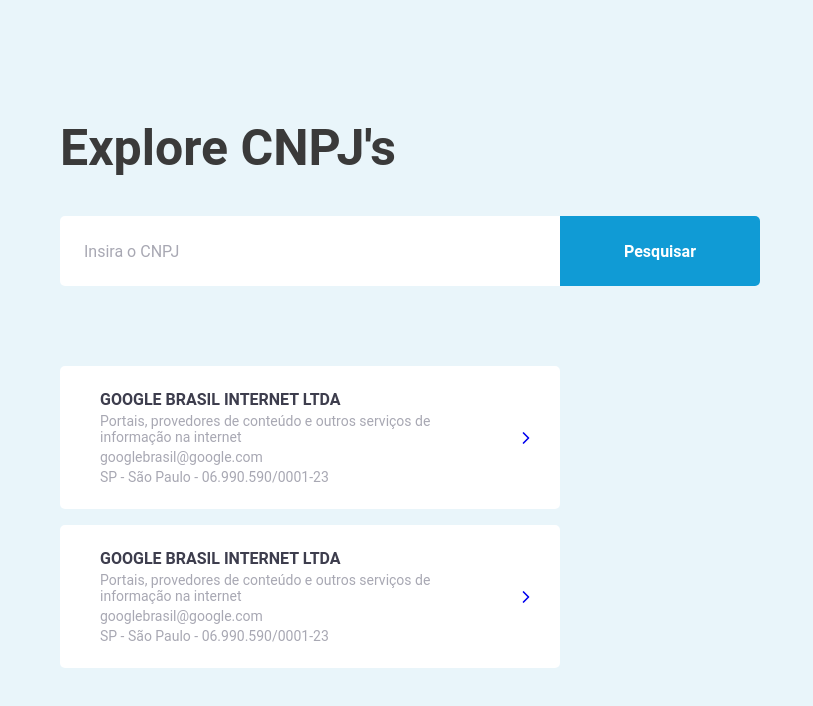
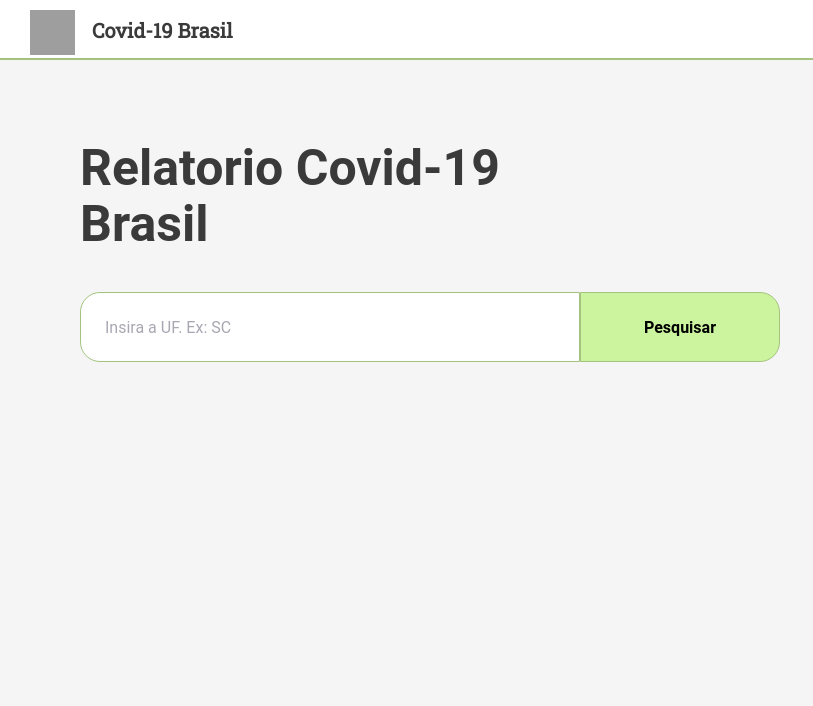
Before and after one commit to RobertaBaseggio/Consultas-CNPJ, a React (Create React App) app: page / in a window 1280 px wide. Shown: the top 706 px of the page, without its empty margins (0-813 px from the left). Built offline with nearby package versions, Linux system fonts and the light colour scheme; grey boxes are pictures that could not be loaded.

Commit message:
Listagem dos casos de corona virus no brasil

```diff
--- a/public/index.html
+++ b/public/index.html
@@ -5,8 +5,8 @@
     <link rel="icon" href="%PUBLIC_URL%/favicon.ico" />
     <meta name="viewport" content="width=device-width, initial-scale=1" />
     <meta name="theme-color" content="#000000" />
-
-    <title>Consulta CNPJ</title>
+    <link href="https://fonts.googleapis.com/css2?family=Roboto+Slab&display=swap" rel="stylesheet">
+    <title>Casos Covid-19 Brasil</title>
   </head>
   <body>
     <noscript>You need to enable JavaScript to run this app.</noscript>
--- a/src/Home/index.tsx
+++ b/src/Home/index.tsx
@@ -1,26 +1,27 @@
 import React, { useState, FormEvent } from 'react';
-import { FiChevronRight} from 'react-icons/fi';
 import api from '../services/api';
 
-import { Title, Repositories, Form } from './styles';
+import { Title, Repositories, Form, Header } from './styles';
 
 interface Repository {
-  full_name: string;
-  description: string;
-  owner: {
-    login: string;
-    avatar_url: string;
-  }
+  uf: string;
+  state: string;
+  cases: string;
+  deaths: string;
+  suspects: string;
+  refuses: string;
 }
 
 const Home: React.FC = () => {
   const [newRepo, setNewRepo] = useState('');
   const [repositories, setRepositories] = useState<Repository[]>([]);
+  let uf: string;
 
   async function handleAddRepository(event: FormEvent<HTMLFormElement>): Promise<void> {
     event.preventDefault();
-    const response = await api.get<Repository>(`repos/${newRepo}`);
+    const response = await api.get<Repository>(`${newRepo}`);
     const repository = response.data;
+    uf = newRepo;
 
     setRepositories([...repositories, repository]);
     setNewRepo('');
@@ -28,35 +29,33 @@
   }
   return (
     <>
-      <Title>Explore CNPJ's</Title>
+    <Header>
+        <img src="https://image.flaticon.com/icons/png/128/2913/2913584.png" />
+        <h1>Covid-19 Brasil</h1>
+    </Header>
+
+      <Title>Relatorio Covid-19 Brasil</Title>
 
       <Form onSubmit={handleAddRepository}>
         <input value={newRepo} onChange={e => setNewRepo(e.target.value)}
-          placeholder="Insira o CNPJ" />
+          placeholder="Insira a UF. Ex: SC" />
         <button type="submit"> Pesquisar </button>
       </Form>
-
       <Repositories>
-        <div>
-        <a  href="#">
-          <div>
-            <strong>GOOGLE BRASIL INTERNET LTDA</strong>
-            <p>Portais, provedores de conteúdo e outros serviços de informação na internet</p>
-            <p>googlebrasil@google.com</p>
-            <p>SP - São Paulo - 06.990.590/0001-23</p>
-          </div>
-          <FiChevronRight size={20}/>
-        </a>
-        <a  href="#">
-          <div>
-            <strong>GOOGLE BRASIL INTERNET LTDA</strong>
-            <p>Portais, provedores de conteúdo e outros serviços de informação na internet</p>
-            <p>googlebrasil@google.com</p>
-            <p>SP - São Paulo - 06.990.590/0001-23</p>
-          </div>
-          <FiChevronRight size={20}/>
-        </a>
-        </div >
+        {repositories.map(repository => {
+         console.log(uf)
+          return (
+          <a key={repository.state} href="https://www.google.com/search?q=relatorio+coronavirus+brasil&oq=relatorio+coronavirus+&aqs=chrome.1.69i57j0l2j0i22i30.8415j0j7&sourceid=chrome&ie=UTF-8">
+            <div>
+              <strong>{repository.state} - {repository.uf}</strong>
+              <p>Casos: {repository.cases}</p>
+              <p>Mortes:  {repository.deaths}</p>
+              <p>Suspeitos:  {repository.suspects}</p>
+              <p>Resultados negativos:  {repository.refuses}</p>
+            </div>
+          </a>
+          );
+        })}
       </Repositories>
     </>
   )
--- a/src/Home/styles.ts
+++ b/src/Home/styles.ts
@@ -1,5 +1,30 @@
 import styled from 'styled-components';
 import { shade } from 'polished';
+
+export const Header = styled.div`
+    display:flex;
+    flex-direction:row;
+    width: 100%;
+    height: 60px;
+    background-color: #FFF;
+    border-bottom: 2px solid ${shade(0.2, '#CCF49F')};
+
+    img{
+        width: 45px;
+        height: 45px;
+        margin-left: 30px;
+        margin-top: 10px;
+    }
+
+    h1{
+        font: 20px Roboto slab;
+        font-weight: 600;
+        color: #3a3a3a;
+        max-width: 300px;
+        margin: 17px;
+    }
+
+`;
 
 export const Title = styled.h1`
     font-size: 50px;
@@ -7,19 +32,21 @@
     max-width: 450px;
     line-height: 56px;
     margin-top: 80px;
+    margin-left: 80px;
 `;
 
 export const Form = styled.form`
     margin-top: 40px;
     max-width: 700px;
     display: flex;
+    margin-left: 80px;
 
     input {
         flex: 1;
         height: 70px;
         padding: 0 24px;
-        border: 0;
-        border-radius: 5px 0 0 5px;
+        border: 1px solid ${shade(0.2, '#CCF49F')};
+        border-radius: 20px 0 0 20px;
         color: #3a3a3a;
         &::placeholder {
             color: #a8a8b3;
@@ -28,59 +55,58 @@
     button {
         width: 200px;
         height: 70px;
-        background: #109BD5;
-        border-radius: 0 5px 5px 0;
-        border: 0;
-        color: #fff;
+        background: #CCF49F;
+        border-radius:0 20px 20px 0;
+        border: 1px solid ${shade(0.2, '#CCF49F')};
+        color: #000;
         font-weight: bold;
         transition: background-color 0.2s;
         &:hover {
-            background: ${shade(0.2, '#109BD5')};
+            background: ${shade(0.2, '#CCF49F')};
         }
     }
 `;
 
 export const Repositories = styled.div`
     margin-top: 80px;
-    max-width: 500px;
+    max-width: 100%;
     display: flex;
     flex-direction: row;
+    margin-left: 80px;
+    flex-wrap: wrap;
+
 
     a {
         background: #fff;
         border-radius: 5px;
-        width: 100%;
+        width: 280px;
         padding: 24px;
-        display: block;
         text-decoration: none;
         display: flex;
         align-items: center;
         trasition: transform 0.2s;
+        margin-right: 30px;
+        margin-top: 30px;
 
         &:hover {
             transform: translate(10px);
         }
-        & + a {
-            margin-top: 16px;
-        }
 
-        img {
-            width: 64px;
-            height: 64px;
-            border-radius: 50%;
-        }
         div {
             margin: 0 16px;
             flex: 1;
             strong {
+                font-size: 18px;
+                color: #3d3d4d;
+            }
+
+            p {
                 font-size: 16px;
                 color: #3d3d4d;
-            }
-            p {
-                font-size: 14px;
-                color: #a8a8b3;
                 margin-top: 4px;
+                font-weight: 200;
             }
         }
     }
+
 `;
--- a/src/services/api.ts
+++ b/src/services/api.ts
@@ -1,7 +1,7 @@
 import axios from 'axios';
 
 const api = axios.create({
-    baseURL: 'https://receitaws.com.br/api',
+    baseURL: 'https://covid19-brazil-api.vercel.app/api/report/v1/brazil/uf/',
 });
 
 export default api;
--- a/src/styles/global.ts
+++ b/src/styles/global.ts
@@ -9,9 +9,8 @@
 }
 
 body {
-  background: #E9F5FA;
+  background: #F5F5F5;
   -webkit-font-smoothing: antialiased;
-  margin-left: 40px;
 }
 
 body, input, button {
@@ -21,7 +20,7 @@
 #root {
   max-widht: 960px;
   margin: 0 auto;
-  padding: 40px 20px;
+
 }
 
 button {
```
